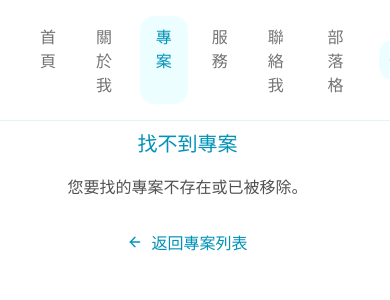
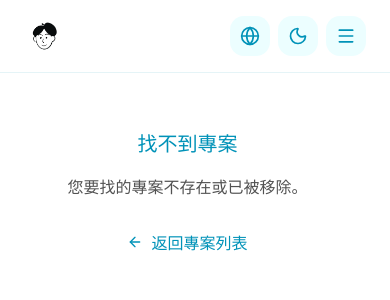
Before and after one commit to kakeru13468/kenblog, a React (Vite) app: page /projects/1 in a window 390 px wide. Shown: the top 300 px of the page. Built offline with nearby package versions, Linux system fonts and the light colour scheme.

Commit message:
feat: Add initial Blog and Home pages including post listing, newsletter subscription, and GitHub contributions.

```diff
--- a/src/components/Navigation.tsx
+++ b/src/components/Navigation.tsx
@@ -1,5 +1,6 @@
-import { motion } from 'motion/react';
-import { Moon, Sun } from 'lucide-react';
+import { useState } from 'react';
+import { motion, AnimatePresence } from 'motion/react';
+import { Moon, Sun, Menu, X } from 'lucide-react';
 import { useTheme } from './ThemeProvider';
 import { useTranslation } from 'react-i18next';
 import { LanguageSwitcher } from './LanguageSwitcher';
@@ -13,6 +14,7 @@ interface NavigationProps {
 export function Navigation({ currentPage }: NavigationProps) {
   const { theme, toggleTheme } = useTheme();
   const { t } = useTranslation();
+  const [isMenuOpen, setIsMenuOpen] = useState(false);
 
   const navItems = [
     { id: 'home', label: t('nav.home'), path: '/' },
@@ -23,31 +25,33 @@ export function Navigation({ currentPage }: NavigationProps) {
     { id: 'blog', label: t('nav.blog'), path: '/blog' },
   ];
 
+  const toggleMenu = () => setIsMenuOpen(!isMenuOpen);
+
   return (
     <nav className="fixed top-0 left-0 right-0 bg-white/80 dark:bg-neutral-900/80 backdrop-blur-md border-b border-cyan-200 dark:border-cyan-500/20 z-50">
       <div className="max-w-7xl mx-auto px-6 py-4">
         <div className="flex items-center justify-between">
-          <Link to="/">
+          <Link to="/" onClick={() => setIsMenuOpen(false)}>
             <motion.img
               src={avatar}
               alt="Avatar"
-            initial={{ opacity: 0, x: -20 }}
-            animate={{ opacity: 1, x: 0 }}
+              initial={{ opacity: 0, x: -20 }}
+              animate={{ opacity: 1, x: 0 }}
               className="w-10 h-10 rounded-xl object-cover cursor-pointer hover:opacity-80 transition-opacity"
-          />
+            />
           </Link>
 
-          <div className="flex items-center gap-4">
+          {/* Desktop Navigation */}
+          <div className="hidden md:flex items-center gap-4">
             <div className="flex gap-2">
               {navItems.map((item) => (
                 <Link
                   key={item.id}
                   to={item.path}
-                  className={`px-4 py-2 rounded-xl relative ${
-                    currentPage === item.id
+                  className={`px-4 py-2 rounded-xl relative ${currentPage === item.id
                       ? 'text-cyan-600 dark:text-cyan-400'
                       : 'text-neutral-500 dark:text-neutral-400 hover:text-cyan-600 dark:hover:text-cyan-400'
-                  }`}
+                    }`}
                 >
                   {item.label}
                   {currentPage === item.id && (
@@ -75,8 +79,63 @@ export function Navigation({ currentPage }: NavigationProps) {
               )}
             </button>
           </div>
+
+          {/* Mobile Menu Button */}
+          <div className="flex md:hidden items-center gap-2">
+            <LanguageSwitcher />
+            <button
+              onClick={toggleTheme}
+              className="w-10 h-10 rounded-xl bg-cyan-50 dark:bg-cyan-950/50 flex items-center justify-center text-cyan-600 dark:text-cyan-400 hover:bg-cyan-100 dark:hover:bg-cyan-900/50 transition-colors"
+              aria-label="Toggle theme"
+            >
+              {theme === 'light' ? (
+                <Moon className="w-5 h-5" />
+              ) : (
+                <Sun className="w-5 h-5" />
+              )}
+            </button>
+            <button
+              onClick={toggleMenu}
+              className="w-10 h-10 rounded-xl bg-cyan-50 dark:bg-cyan-950/50 flex items-center justify-center text-cyan-600 dark:text-cyan-400 hover:bg-cyan-100 dark:hover:bg-cyan-900/50 transition-colors"
+              aria-label="Toggle menu"
+            >
+              {isMenuOpen ? (
+                <X className="w-5 h-5" />
+              ) : (
+                <Menu className="w-5 h-5" />
+              )}
+            </button>
+          </div>
         </div>
       </div>
+
+      {/* Mobile Menu Overlay */}
+      <AnimatePresence>
+        {isMenuOpen && (
+          <motion.div
+            initial={{ opacity: 0, height: 0 }}
+            animate={{ opacity: 1, height: 'auto' }}
+            exit={{ opacity: 0, height: 0 }}
+            className="md:hidden border-t border-cyan-200 dark:border-cyan-500/20 bg-white dark:bg-neutral-900 overflow-hidden"
+          >
+            <div className="px-6 py-4 flex flex-col gap-2">
+              {navItems.map((item) => (
+                <Link
+                  key={item.id}
+                  to={item.path}
+                  onClick={() => setIsMenuOpen(false)}
+                  className={`px-4 py-3 rounded-xl ${currentPage === item.id
+                      ? 'bg-cyan-50 dark:bg-cyan-950/50 text-cyan-600 dark:text-cyan-400'
+                      : 'text-neutral-500 dark:text-neutral-400 hover:bg-cyan-50 dark:hover:bg-cyan-950/30'
+                    }`}
+                >
+                  {item.label}
+                </Link>
+              ))}
+            </div>
+          </motion.div>
+        )}
+      </AnimatePresence>
     </nav>
   );
 }
--- a/src/components/pages/Blog.tsx
+++ b/src/components/pages/Blog.tsx
@@ -59,7 +59,7 @@ export function Blog() {
         {t('blog.title')}
       </motion.h2>
 
-      <div className="grid grid-cols-12 gap-4 auto-rows-[260px]">
+      <div className="grid grid-cols-1 md:grid-cols-12 gap-4 auto-rows-auto md:auto-rows-[260px]">
         {posts.map((post, index) => (
           <motion.article
             key={post.id}
@@ -67,11 +67,10 @@ export function Blog() {
             animate={{ opacity: 1, y: 0 }}
             transition={{ delay: index * 0.1 }}
             onClick={() => navigate(`/blog/${post.id}`)}
-            className={`${
-              index === 0
+            className={`${index === 0
                 ? 'col-span-12 md:col-span-8 row-span-1'
                 : 'col-span-12 md:col-span-4 row-span-1'
-            } bg-white dark:bg-neutral-900 border border-cyan-200 dark:border-cyan-500/20 rounded-3xl p-8 hover:border-cyan-600 dark:hover:border-cyan-400 cursor-pointer group`}
+              } bg-white dark:bg-neutral-900 border border-cyan-200 dark:border-cyan-500/20 rounded-3xl p-8 hover:border-cyan-600 dark:hover:border-cyan-400 cursor-pointer group`}
           >
             <div className="flex items-center gap-3 mb-4">
               <span className="px-3 py-1 bg-cyan-50 dark:bg-cyan-950/30 text-cyan-600 dark:text-cyan-400 rounded-lg">
@@ -111,7 +110,7 @@ export function Blog() {
           <p className="text-cyan-100 dark:text-cyan-50 mb-6 max-w-2xl">
             {t('blog.newsletter.desc')}
           </p>
-          <form onSubmit={handleSubscribe} className="flex gap-3">
+          <form onSubmit={handleSubscribe} className="flex flex-col md:flex-row gap-3">
             <input
               type="email"
               value={email}
@@ -130,9 +129,8 @@ export function Blog() {
             <motion.p
               initial={{ opacity: 0, y: 10 }}
               animate={{ opacity: 1, y: 0 }}
-              className={`mt-4 text-sm ${
-                subscribeStatus === 'success' ? 'text-cyan-100' : 'text-red-200'
-              }`}
+              className={`mt-4 text-sm ${subscribeStatus === 'success' ? 'text-cyan-100' : 'text-red-200'
+                }`}
             >
               {subscribeMessage}
             </motion.p>
--- a/src/components/pages/Home.tsx
+++ b/src/components/pages/Home.tsx
@@ -450,7 +450,7 @@ export function Home() {
 
   return (
     <div className="max-w-7xl mx-auto px-6 py-12">
-      <div className="grid grid-cols-12 gap-4 auto-rows-[200px]">
+      <div className="grid grid-cols-1 md:grid-cols-12 gap-4 auto-rows-auto md:auto-rows-[200px]">
         {cards.map((id, index) => (
           <motion.div
             key={id}
@@ -464,7 +464,7 @@ export function Home() {
               scale: 1.02,
               transition: { duration: 0.2 },
             }}
-            className={`${gridClasses[id]} ${getCardStyles(id)} rounded-3xl`}
+            className={`${gridClasses[id]} ${getCardStyles(id)} rounded-3xl min-h-[200px]`}
           >
             {renderCardContent(id)}
           </motion.div>
--- a/src/index.css
+++ b/src/index.css
@@ -194,3 +194,13 @@ input {
 .markdown-content > *:last-child {
   margin-bottom: 0;
 }
+
+.markdown-content img {
+  max-width: 100%;
+  height: auto;
+}
+
+.markdown-content pre {
+  overflow-x: auto;
+  max-width: 100%;
+}
```
